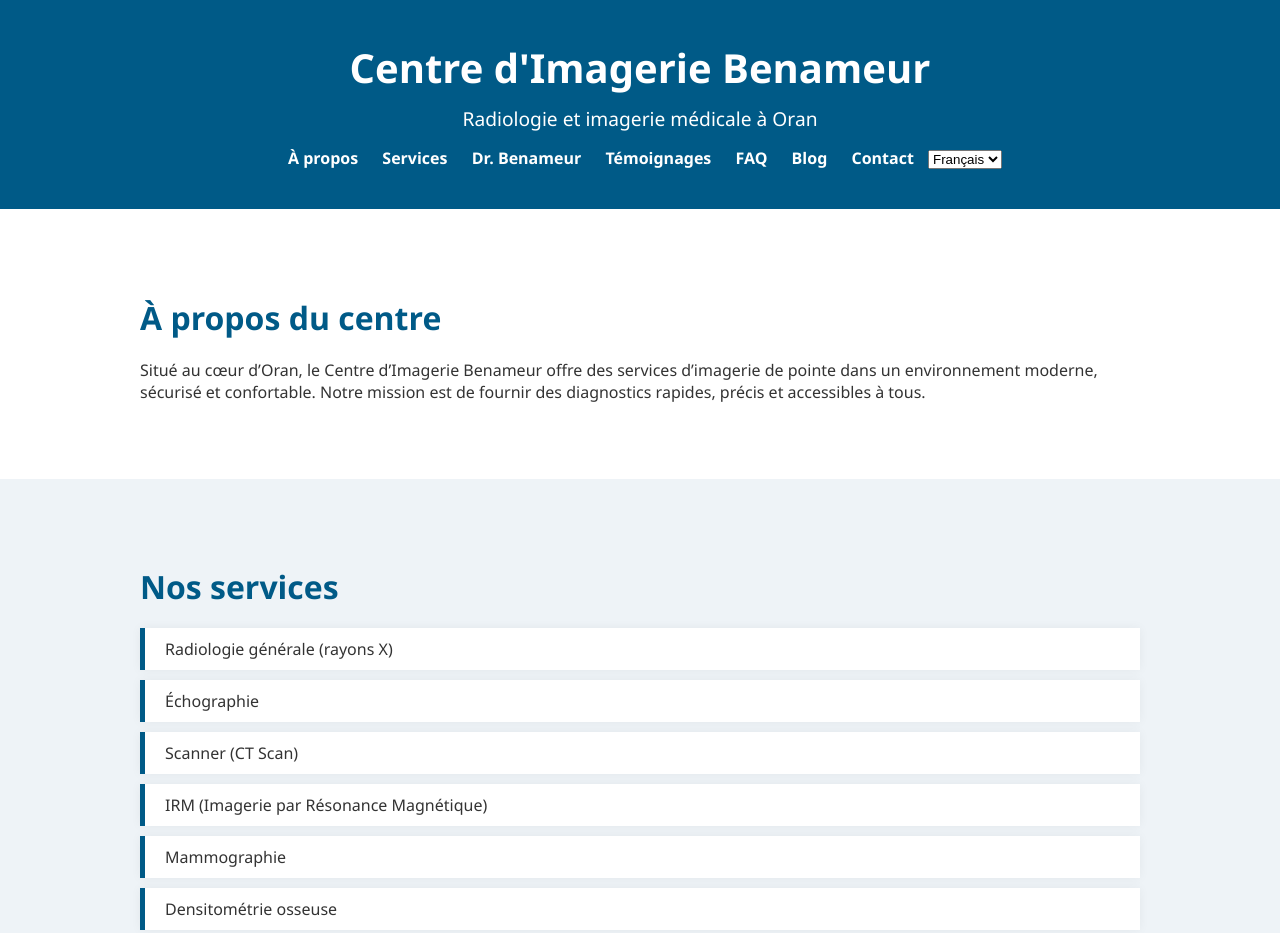
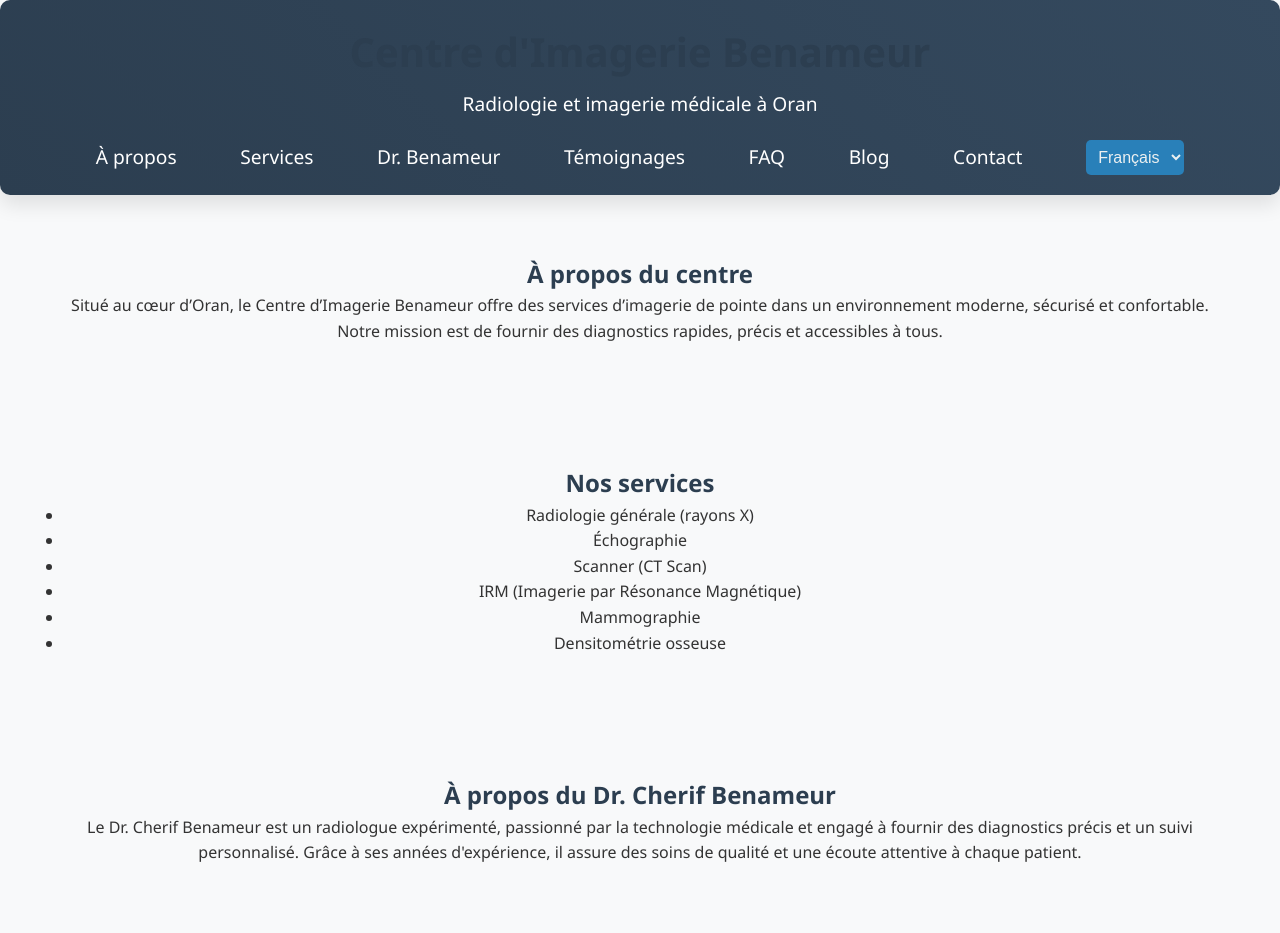
Before and after one commit to difwahab/Centre-d-imagerie, a plain HTML site: page index.html in a window 1280 px wide. Shown: the top 933 px of the page. Drawn offline with nearby package versions, Linux system fonts and the light colour scheme.

Commit message:
Update style.css

```diff
--- a/style.css
+++ b/style.css
@@ -1,117 +1,87 @@
+/* Global Styles */
+* {
+  margin: 0;
+  padding: 0;
+  box-sizing: border-box;
+}
 
 body {
-  margin: 0;
-  font-family: "Segoe UI", sans-serif;
-  background-color: #f5f5f5;
+  font-family: 'Segoe UI', Tahoma, Geneva, Verdana, sans-serif;
+  background-color: #f8f9fa;
   color: #333;
+  line-height: 1.6;
 }
 
+h1, h2 {
+  color: #2c3e50;
+}
+
+a {
+  color: #2980b9;
+  text-decoration: none;
+}
+
+a:hover {
+  text-decoration: underline;
+}
+
+.container {
+  width: 90%;
+  max-width: 1200px;
+  margin: 0 auto;
+}
+
+/* Header */
 header {
-  background-color: #005a87;
+  background: linear-gradient(45deg, #2c3e50, #34495e);
   color: white;
-  padding: 40px 0;
+  padding: 20px 0;
+  border-radius: 10px;
+  box-shadow: 0 10px 20px rgba(0, 0, 0, 0.1);
+}
+
+header #title {
+  font-size: 2.5rem;
   text-align: center;
 }
 
-header h1 {
-  margin: 0;
-  font-size: 2.5em;
-}
-
-header p {
-  margin: 10px 0;
-  font-size: 1.2em;
+header #subtitle {
+  font-size: 1.2rem;
+  text-align: center;
+  margin-top: 5px;
 }
 
 nav {
-  margin-top: 15px;
+  display: flex;
+  justify-content: space-around;
+  align-items: center;
+  margin-top: 20px;
 }
 
 nav a {
-  margin: 0 10px;
   color: white;
-  text-decoration: none;
-  font-weight: bold;
+  font-size: 1.2rem;
 }
 
 nav a:hover {
-  text-decoration: underline;
+  color: #ecf0f1;
 }
 
+nav select {
+  padding: 8px;
+  font-size: 1rem;
+  background-color: #2980b9;
+  color: #ecf0f1;
+  border: none;
+  cursor: pointer;
+  border-radius: 5px;
+}
+
+/* Sections */
 .section {
-  padding: 60px 20px;
-  background-color: white;
+  padding: 60px 0;
+  text-align: center;
 }
 
 .section.gray {
-  background-color: #eef3f7;
-}
-
-.container {
-  max-width: 1000px;
-  margin: auto;
-}
-
-h2 {
-  font-size: 2em;
-  margin-bottom: 20px;
-  color: #005a87;
-}
-
-.services-list {
-  list-style: none;
-  padding: 0;
-}
-
-.services-list li {
-  background: #ffffff;
-  margin: 10px 0;
-  padding: 10px 20px;
-  border-left: 5px solid #005a87;
-  box-shadow: 0 0 10px rgba(0,0,0,0.05);
-}
-
-form {
-  display: flex;
-  flex-direction: column;
-}
-
-form label {
-  margin-top: 10px;
-}
-
-form input, form textarea {
-  padding: 10px;
-  margin-top: 5px;
-  border: 1px solid #ccc;
-  border-radius: 5px;
-}
-
-form button {
-  margin-top: 15px;
-  padding: 10px;
-  background-color: #005a87;
-  color: white;
-  border: none;
-  border-radius: 5px;
-  cursor: pointer;
-}
-
-form button:hover {
-  background-color: #004066;
-}
-
-#map {
-  margin-top: 20px;
-  width: 100%;
-  height: 300px;
-  background-color: #ccc;
-}
-
-footer {
-  background-color: #003f5c;
-  color: white;
-  text-align: center;
-  padding: 20px;
-  font-size: 0.9em;
-}
+  background-color: #
```
